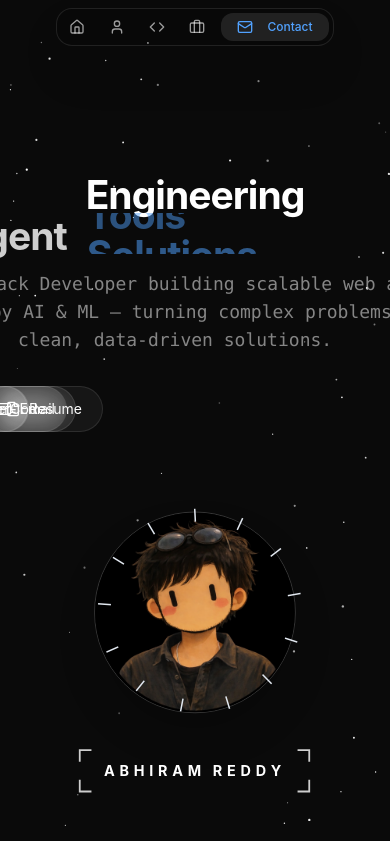
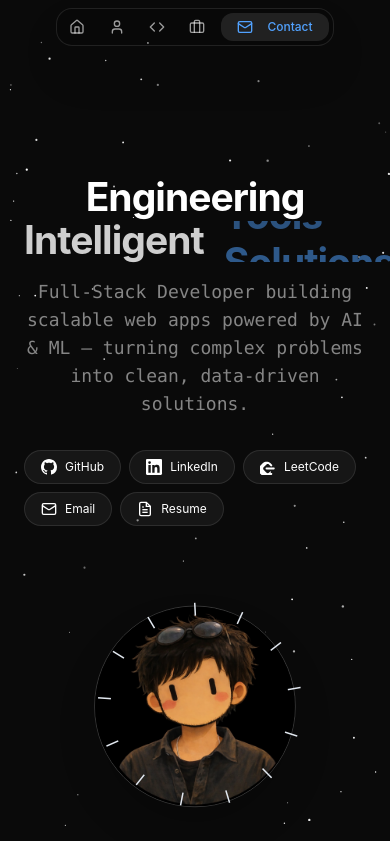
Before and after one commit to IppalaAbhiRamReddy/Portfolio, a React (Vite) app: page / in a window 390 px wide. Shown: the top 841 px of the page. Built offline with nearby package versions, Linux system fonts and the light colour scheme.

Commit message:
Fix: Responsive design

```diff
--- a/src/components/Hero.jsx
+++ b/src/components/Hero.jsx
@@ -199,7 +199,7 @@ const AnimatedHeroText = ({ socialLinks }) => {
 
   return (
     <div className="flex flex-col gap-4 md:gap-6 w-full">
-      <h1 className="flex flex-col text-[10vw] md:text-[80px] lg:text-[105px] font-bold tracking-tight md:tracking-[-4px] leading-[0.95]">
+      <h1 className="flex flex-col text-[10vw] md:text-[80px] lg:text-[105px] font-bold tracking-tight md:tracking-[-4px] leading-[1.1] md:leading-[0.95]">
         <span>Engineering</span>
 
         <span className="flex items-end gap-5">
@@ -212,7 +212,7 @@ const AnimatedHeroText = ({ socialLinks }) => {
               height: "1.05em",
               alignItems: "flex-end",
               position: "relative",
-              minWidth: "min(520px, 60vw)",
+              minWidth: "min(400px, 100%)",
             }}
           >
             {titles.map((title, i) => (
@@ -319,7 +319,7 @@ const Hero = () => {
   return (
     <section
       id="hero"
-      className="relative w-full px-8 md:px-14 lg:px-24 py-20 min-h-[90vh] flex items-center"
+      className="relative w-full px-6 md:px-14 lg:px-24 pt-20 pb-12 md:py-20 min-h-[85vh] md:min-h-[90vh] flex items-center"
     >
       <div className="flex flex-col md:flex-row items-center w-full gap-16 md:gap-12">
         <div className="flex-1 min-w-0 text-center md:text-left">
--- a/src/components/Navbar.jsx
+++ b/src/components/Navbar.jsx
@@ -96,7 +96,7 @@ const ExpandableTabs = ({
 
 const Navbar = ({ activeTab, onChange }) => {
   return (
-    <header className="fixed top-2 md:top-4 left-0 right-0 z-50 flex justify-center px-4">
+    <header className="fixed top-2 md:top-4 left-0 right-0 z-[100] flex justify-center px-4">
       <Motion.div
         initial={{ y: -100, opacity: 0 }}
         animate={{ y: 0, opacity: 1 }}
--- a/src/components/ui/animated-testimonials.jsx
+++ b/src/components/ui/animated-testimonials.jsx
@@ -44,7 +44,7 @@ export const AnimatedTestimonials = ({
         className,
       )}
     >
-      <div className="relative grid grid-cols-1 md:grid-cols-2 gap-20">
+      <div className="relative grid grid-cols-1 md:grid-cols-2 gap-10 md:gap-20">
         <div>
           <div className="relative h-80 w-full">
             <AnimatePresence>
--- a/src/components/ui/skills-orbit.jsx
+++ b/src/components/ui/skills-orbit.jsx
@@ -43,18 +43,18 @@ export function SkillsOrbit({ skillsData }) {
   const getResponsiveValues = () => {
     switch (screenSize) {
       case "xs":
-        return { containerRadius: 80, profileSize: 40, cardWidth: "w-28" };
+        return { containerRadius: 105, profileSize: 32, cardWidth: "w-28" };
       case "sm":
-        return { containerRadius: 100, profileSize: 50, cardWidth: "w-32" };
+        return { containerRadius: 115, profileSize: 40, cardWidth: "w-32" };
       case "md":
-        return { containerRadius: 130, profileSize: 60, cardWidth: "w-40" };
+        return { containerRadius: 140, profileSize: 60, cardWidth: "w-40" };
       default:
         return { containerRadius: 180, profileSize: 80, cardWidth: "w-56" };
     }
   };
 
   const { containerRadius, profileSize, cardWidth } = getResponsiveValues();
-  const containerSize = containerRadius * 2 + (screenSize === "xs" ? 60 : 100);
+  const containerSize = containerRadius * 2 + (screenSize === "xs" || screenSize === "sm" ? 40 : 100);
 
   const [rotationOffset, setRotationOffset] = useState(0);
 
@@ -93,7 +93,7 @@ export function SkillsOrbit({ skillsData }) {
             exit={{ opacity: 0, scale: 0.9 }}
             transition={{ type: "spring", stiffness: 100, damping: 20 }}
             className={cn(
-              "z-20 bg-white/5 backdrop-blur-xl border border-white/10 shadow-2xl rounded-full aspect-square flex items-center justify-center p-6 text-center",
+              "z-20 bg-white/5 backdrop-blur-xl border border-white/10 shadow-2xl rounded-3xl md:rounded-full flex items-center justify-center p-4 md:p-6 text-center",
               cardWidth,
             )}
           >
@@ -137,15 +137,15 @@ export function SkillsOrbit({ skillsData }) {
               <div className="flex justify-center items-center mt-6 space-x-4">
                 <button
                   onClick={prev}
-                  className="p-2 rounded-full bg-white/5 hover:bg-white/10 border border-white/10 transition-colors cursor-pointer"
+                  className="p-1.5 md:p-2 rounded-full bg-white/5 hover:bg-white/10 border border-white/10 transition-colors cursor-pointer"
                 >
-                  <ChevronLeft size={18} className="text-white/70" />
+                  <ChevronLeft size={16} className="text-white/70" />
                 </button>
                 <button
                   onClick={next}
-                  className="p-2 rounded-full bg-white/5 hover:bg-white/10 border border-white/10 transition-colors cursor-pointer"
+                  className="p-1.5 md:p-2 rounded-full bg-white/5 hover:bg-white/10 border border-white/10 transition-colors cursor-pointer"
                 >
-                  <ChevronRight size={18} className="text-white/70" />
+                  <ChevronRight size={16} className="text-white/70" />
                 </button>
               </div>
             </div>
--- a/src/components/ui/stacking-navbar.jsx
+++ b/src/components/ui/stacking-navbar.jsx
@@ -6,7 +6,7 @@ const StackingNavbar = ({ items = [] }) => {
 
   return (
     <div
-      className="flex items-center gap-x-2"
+      className="flex flex-wrap items-center gap-2 md:gap-x-2"
       onMouseEnter={() => setExpanded(true)}
       onMouseLeave={() => setExpanded(false)}
     >
@@ -30,8 +30,10 @@ const StackingNavbar = ({ items = [] }) => {
 const StackingNavbarItem = ({ href, children, style, expanded, index }) => {
   return (
     <motion.div
-      initial={{ x: -100 * index }}
-      animate={{ x: expanded ? 0 : -100 * index }}
+      initial={{ x: 0 }}
+      animate={{
+        x: typeof window !== "undefined" && window.innerWidth < 768 ? 0 : (expanded ? 0 : -100 * index)
+      }}
       transition={{
         duration: 0.6,
         ease: "circInOut",
@@ -39,9 +41,10 @@ const StackingNavbarItem = ({ href, children, style, expanded, index }) => {
         type: "spring",
       }}
       style={{ zIndex: 100 - index }}
+      className="md:relative"
     >
       <a
-        className="flex items-center text-sm px-5 py-3 rounded-3xl bg-white/5 border border-white/10 text-white backdrop-blur-lg hover:bg-white/20 hover:border-white/30 transition-colors duration-300 ease-in-out no-underline whitespace-nowrap"
+        className="flex items-center text-xs md:text-sm px-4 py-2 md:px-5 md:py-3 rounded-full md:rounded-3xl bg-white/5 border border-white/10 text-white backdrop-blur-lg hover:bg-white/20 hover:border-white/30 transition-colors duration-300 ease-in-out no-underline whitespace-nowrap"
         href={href}
         style={style}
         target={href.startsWith("http") ? "_blank" : undefined}
--- a/src/index.css
+++ b/src/index.css
@@ -60,7 +60,7 @@
   opacity: 0.05;
   animation: grain 8s steps(10) infinite;
   pointer-events: none;
-  z-index: 50;
+  z-index: 40;
 }
 
 .dark .animate-grain::before {
--- a/src/layout/MainLayout.jsx
+++ b/src/layout/MainLayout.jsx
@@ -77,7 +77,7 @@ const MainLayout = () => {
   };
 
   return (
-    <div className="relative min-h-screen bg-neutral-950 text-white overflow-hidden">
+    <div className="relative min-h-screen bg-neutral-950 text-white overflow-x-hidden">
       <StarsBackground />
 
       <div className="relative z-10 scroll-smooth">
```
